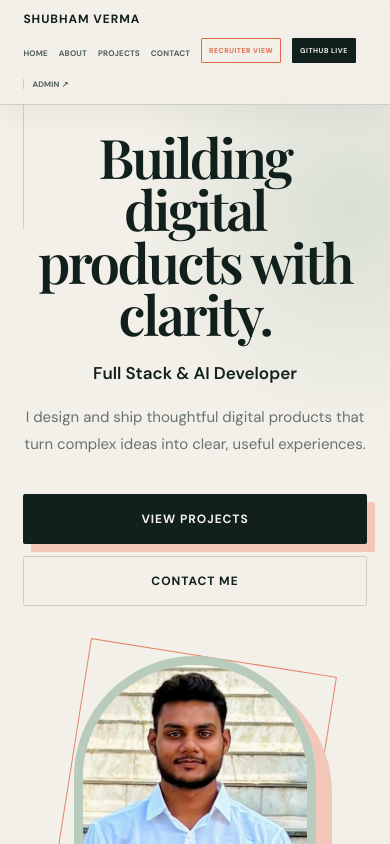
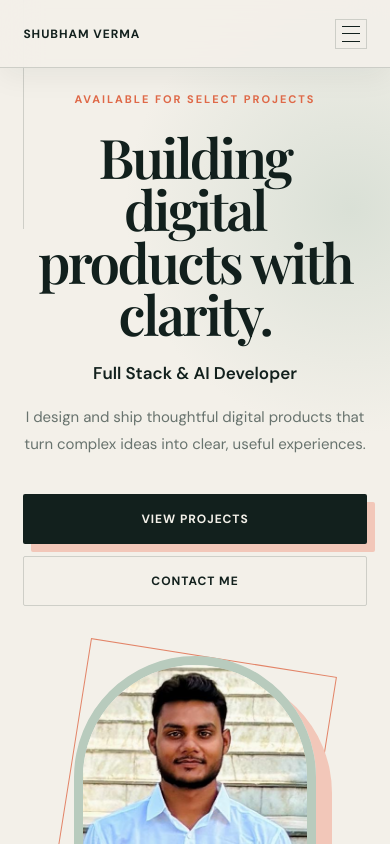
Before and after one commit to shubham-devx/my-portfolio, a React (Create React App) app: page / in a window 390 px wide. Shown: the top 844 px of the page. Built offline with nearby package versions, Linux system fonts and the light colour scheme; a web font is replaced by a local one.

Commit message:
Add mobile hamburger navigation

```diff
--- a/src/components/Navbar.jsx
+++ b/src/components/Navbar.jsx
@@ -1,15 +1,20 @@
 import "../styless/Navbar.css";
+import { useState } from "react";
 
 function Navbar({ profile, recruiterView, githubView, onToggleRecruiter, onToggleGithub }) {
+  const [menuOpen, setMenuOpen] = useState(false);
+  const closeMenu = () => setMenuOpen(false);
+
   return (
-    <nav className="navbar">
+    <nav className={`navbar ${menuOpen ? "mobile-menu-open" : ""}`}>
       <h2 className="logo">{profile.name}</h2>
+      <button type="button" className="mobile-menu-toggle" onClick={() => setMenuOpen((current) => !current)} aria-expanded={menuOpen} aria-label="Toggle navigation menu"><span /><span /><span /></button>
 
       <ul className="nav-links">
-        {recruiterView ? <><li><a href="#skills">Skills</a></li><li><a href="#projects">Projects</a></li><li><a href="#resume">Resume</a></li><li><a href="#contact">Contact</a></li></> : <><li><a href="#home">Home</a></li><li><a href="#about">About</a></li><li><a href="#projects">Projects</a></li><li><a href="#contact">Contact</a></li></>}
-        <li><button type="button" className="recruiter-toggle" onClick={onToggleRecruiter}>{recruiterView ? "Full Portfolio" : "Recruiter View"}</button></li>
-        {!recruiterView && <li><button type="button" className="github-toggle" onClick={onToggleGithub}>{githubView ? "Hide GitHub" : "GitHub Live"}</button></li>}
-        <li><a className="nav-admin" href="/admin">Admin ↗</a></li>
+        {recruiterView ? <><li><a href="#skills" onClick={closeMenu}>Skills</a></li><li><a href="#projects" onClick={closeMenu}>Projects</a></li><li><a href="#resume" onClick={closeMenu}>Resume</a></li><li><a href="#contact" onClick={closeMenu}>Contact</a></li></> : <><li><a href="#home" onClick={closeMenu}>Home</a></li><li><a href="#about" onClick={closeMenu}>About</a></li><li><a href="#projects" onClick={closeMenu}>Projects</a></li><li><a href="#contact" onClick={closeMenu}>Contact</a></li></>}
+        <li><button type="button" className="recruiter-toggle" onClick={() => { onToggleRecruiter(); closeMenu(); }}>{recruiterView ? "Full Portfolio" : "Recruiter View"}</button></li>
+        {!recruiterView && <li><button type="button" className="github-toggle" onClick={() => { onToggleGithub(); closeMenu(); }}>{githubView ? "Hide GitHub" : "GitHub Live"}</button></li>}
+        <li><a className="nav-admin" href="/admin" onClick={closeMenu}>Admin ↗</a></li>
       </ul>
     </nav>
   );
--- a/src/premium.css
+++ b/src/premium.css
@@ -35,6 +35,7 @@ body, button, input, textarea { letter-spacing: 0; }
 .github-toggle { padding: 11px 13px; border: 1px solid var(--ink); border-radius: 1px; background: var(--ink); color: var(--paper); cursor: pointer; font: 700 10px/1 var(--sans); letter-spacing: .07em; text-transform: uppercase; transition: background .25s ease, color .25s ease, transform .25s ease; white-space: nowrap; }
 .github-toggle:hover { background: var(--accent); border-color: var(--accent); transform: translateY(-2px); }
 .nav-admin { border-left: 1px solid var(--line); padding-left: clamp(14px, 2vw, 28px); }
+.mobile-menu-toggle { display: none; }
 button:focus-visible, a:focus-visible, input:focus-visible, textarea:focus-visible { outline: 2px solid var(--accent); outline-offset: 4px; }
 
 .hero { min-height: min(900px, 100vh); padding-top: 190px !important; padding-bottom: 130px !important; display: flex; align-items: center; background: radial-gradient(circle at 90% 20%, rgba(184, 203, 189, .43), transparent 25%), var(--paper) !important; }
@@ -149,9 +150,15 @@ button:focus-visible, a:focus-visible, input:focus-visible, textarea:focus-visib
 }
 
 @media (max-width: 600px) {
-  .navbar { height: auto; min-height: 88px; padding: 13px 6% 12px; flex-wrap: wrap; align-content: center; row-gap: 12px; }
-  .logo { width: 100%; font-size: 12px !important; }
-  .nav-links { width: 100%; justify-content: flex-start; gap: 8px 11px; flex-wrap: wrap; }
+  .navbar { height: auto; min-height: 68px; padding: 13px 6%; flex-wrap: wrap; align-content: center; row-gap: 12px; }
+  .logo { width: auto; font-size: 12px !important; }
+  .mobile-menu-toggle { width: 32px; height: 30px; margin-left: auto; padding: 6px; display: flex; flex-direction: column; justify-content: space-between; border: 1px solid var(--line); background: transparent; color: var(--ink); cursor: pointer; }
+  .mobile-menu-toggle span { display: block; width: 100%; height: 1px; background: var(--ink); transition: transform .2s ease, opacity .2s ease; }
+  .mobile-menu-open .mobile-menu-toggle span:first-child { transform: translateY(8px) rotate(45deg); }
+  .mobile-menu-open .mobile-menu-toggle span:nth-child(2) { opacity: 0; }
+  .mobile-menu-open .mobile-menu-toggle span:last-child { transform: translateY(-8px) rotate(-45deg); }
+  .nav-links { width: 100%; display: none; justify-content: flex-start; gap: 8px 11px; flex-wrap: wrap; padding-top: 12px; border-top: 1px solid var(--line); }
+  .mobile-menu-open .nav-links { display: flex; }
   .nav-links a { font-size: 8px; letter-spacing: .02em; }
   .recruiter-toggle, .github-toggle { padding: 8px 7px; font-size: 7px; }
   .nav-links li:nth-child(2), .nav-links li:nth-child(3) { display: list-item; }
```
